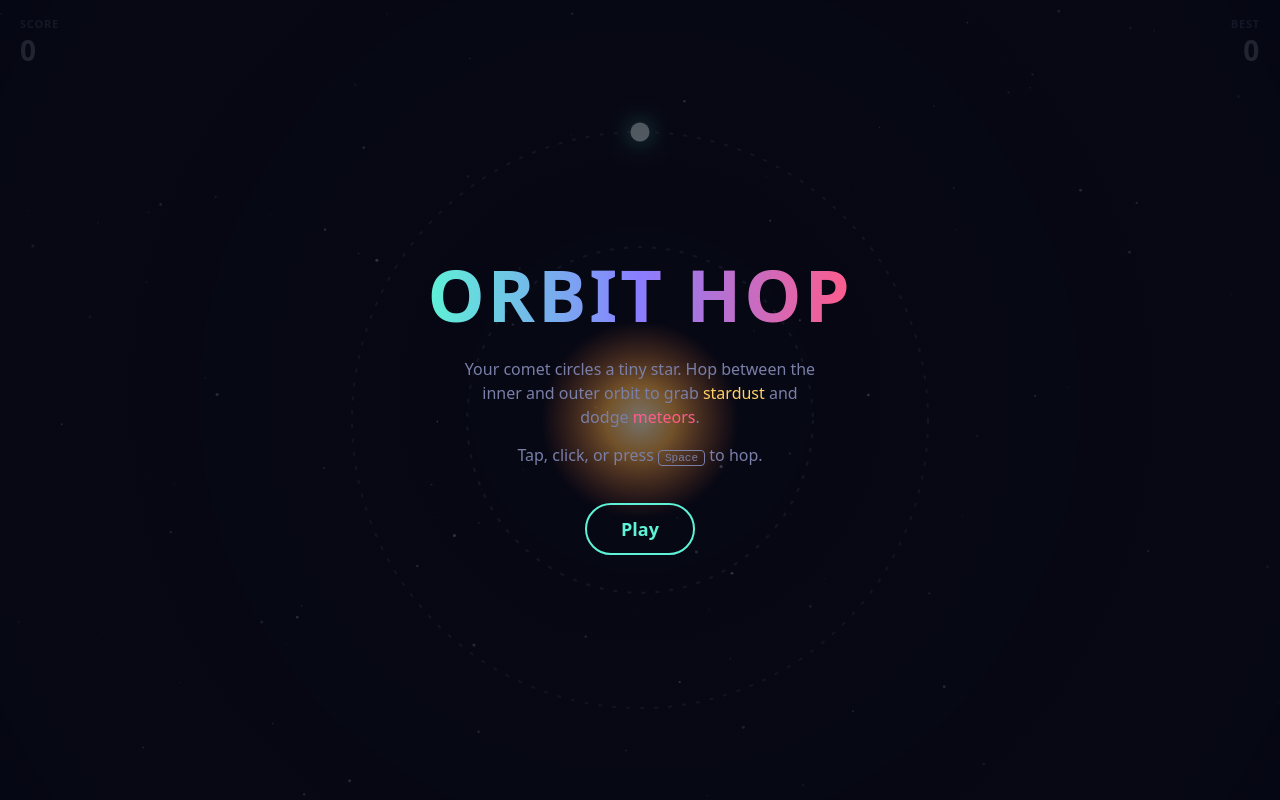
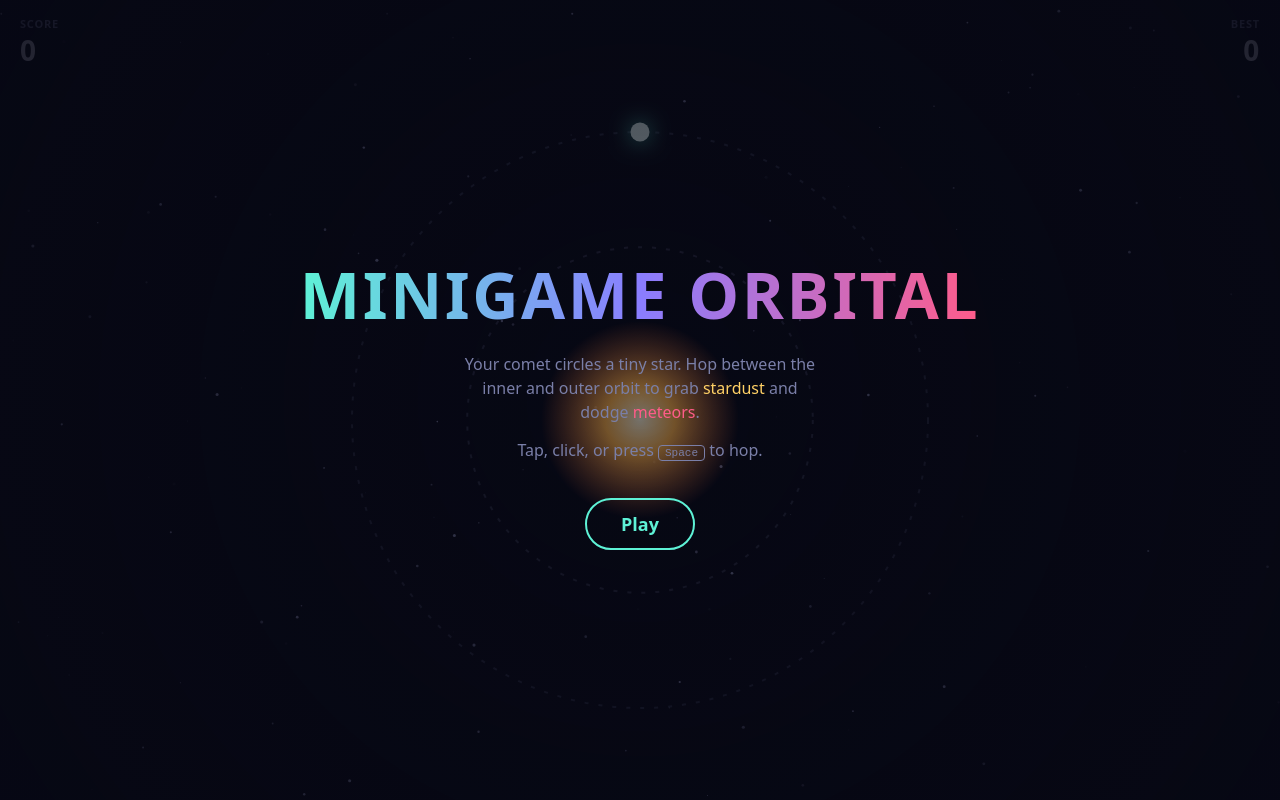
Before and after one commit to hidekkii/minigame-orbital, a plain HTML site: page game/index.html in a window 1280 px wide. Drawn offline with Linux system fonts and the light colour scheme.

Commit message:
Rename game to Minigame Orbital
Co-Authored-By: Claude Opus 5.5 <noreply@anthropic.com>

```diff
--- a/game/index.html
+++ b/game/index.html
@@ -3,7 +3,7 @@
 <head>
 <meta charset="UTF-8">
 <meta name="viewport" content="width=device-width, initial-scale=1, maximum-scale=1, user-scalable=no">
-<title>Orbit Hop</title>
+<title>Minigame Orbital</title>
 <style>
   :root { --bg:#070814; --fg:#e8eaff; --dim:#7a7fa8; --accent:#5ef2d6; --warn:#ff5c8a; --gold:#ffd166; }
   * { box-sizing:border-box; margin:0; padding:0; }
@@ -14,7 +14,7 @@
   #hud .val { font-size:28px; font-variant-numeric:tabular-nums; }
   #overlay { position:fixed; inset:0; display:flex; flex-direction:column; align-items:center; justify-content:center; gap:14px; text-align:center; padding:16px; background:radial-gradient(circle, rgba(7,8,20,.55), rgba(7,8,20,.9)); }
   #overlay.hidden { display:none; }
-  h1 { font-size:clamp(40px, 10vw, 72px); letter-spacing:.04em; background:linear-gradient(90deg, var(--accent), #8a7dff, var(--warn)); -webkit-background-clip:text; background-clip:text; color:transparent; }
+  h1 { font-size:clamp(28px, 8vw, 64px); letter-spacing:.04em; background:linear-gradient(90deg, var(--accent), #8a7dff, var(--warn)); -webkit-background-clip:text; background-clip:text; color:transparent; }
   #overlay p { color:var(--dim); max-width:360px; line-height:1.5; }
   #overlay .score { font-size:22px; color:var(--fg); }
   button { margin-top:8px; font:inherit; font-weight:700; font-size:18px; padding:12px 34px; border-radius:999px; border:2px solid var(--accent); background:transparent; color:var(--accent); cursor:pointer; }
@@ -29,7 +29,7 @@
   <div style="text-align:right"><div class="label">Best</div><div class="val" id="best">0</div></div>
 </div>
 <div id="overlay">
-  <h1>ORBIT HOP</h1>
+  <h1>MINIGAME ORBITAL</h1>
   <p id="msg">Your comet circles a tiny star. Hop between the inner and outer orbit to grab <span style="color:var(--gold)">stardust</span> and dodge <span style="color:var(--warn)">meteors</span>.</p>
   <p>Tap, click, or press <kbd>Space</kbd> to hop.</p>
   <div class="score" id="final"></div>
```
Also changed, not shown: 2 other files.
